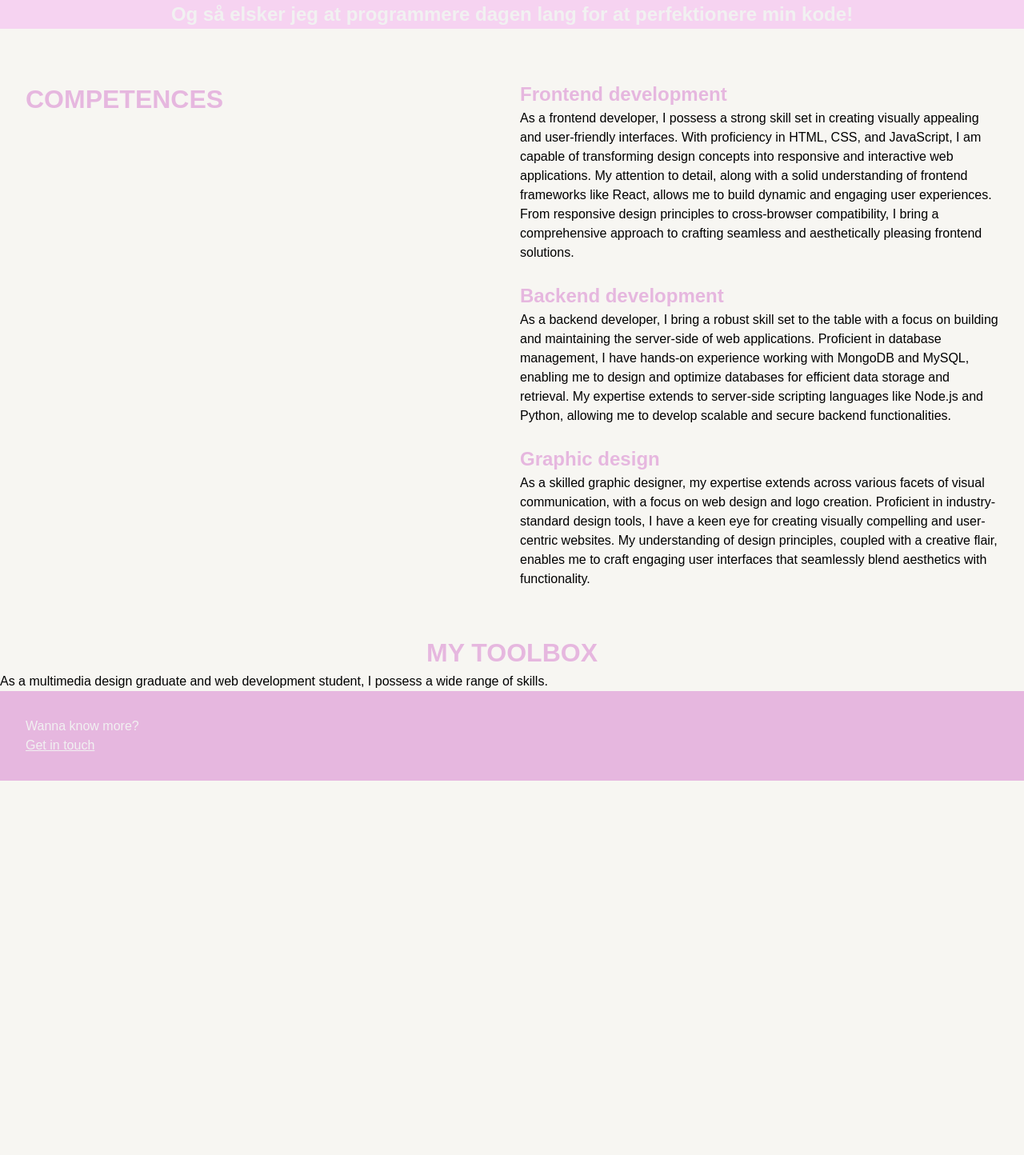
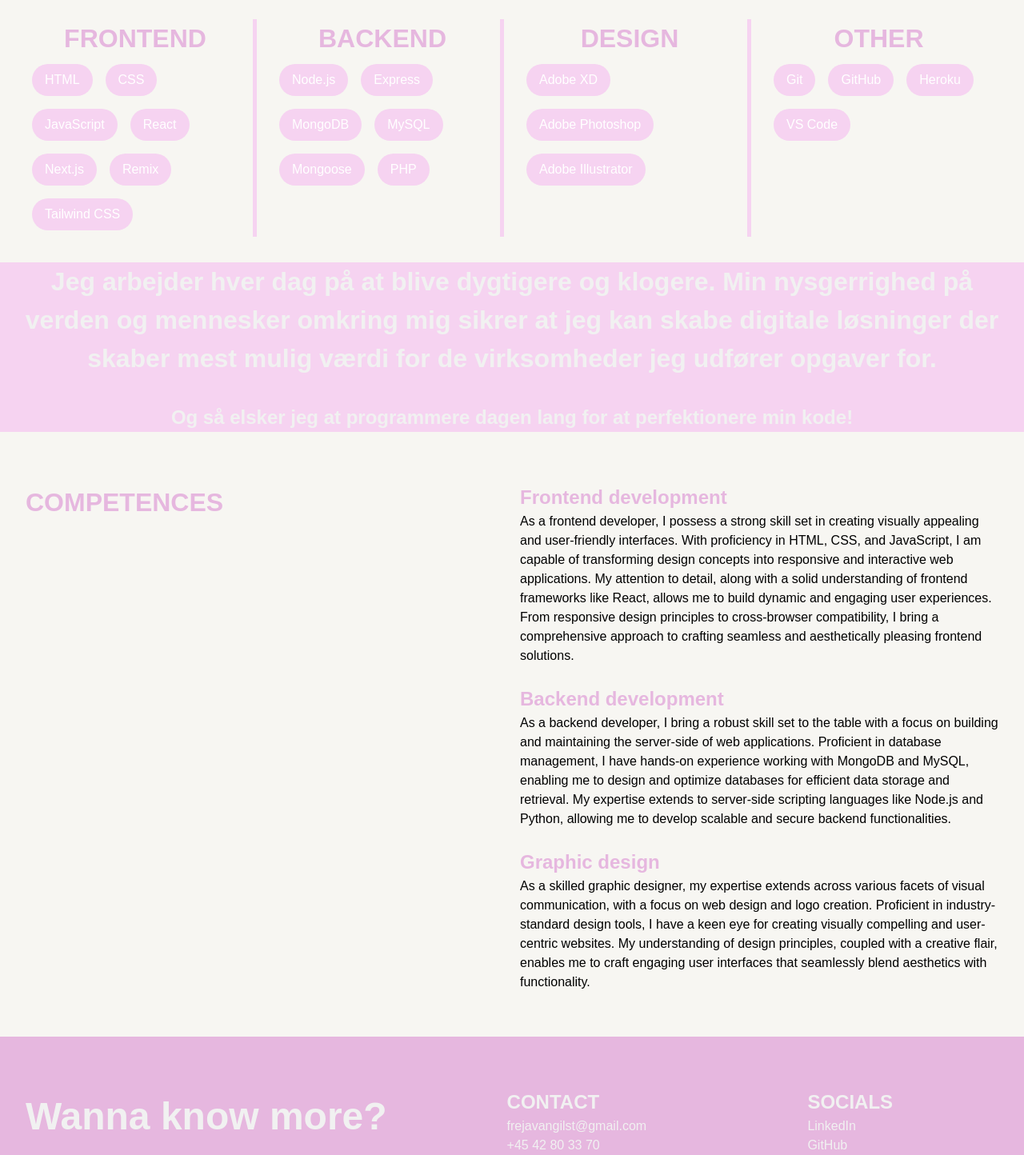
Before and after one commit to frejarafn/portfolio, a React (Create React App) app: page /about in a window 1280 px wide. Shown: the part 940-2384 px from the top of the page at 80% size. Before the commit the page ends 1916 px from the top, so only its background shows below. Built offline with nearby package versions, Linux system fonts and the light colour scheme.

Commit message:
Styling on Home Page and About Page

```diff
--- a/src/components/Footer.js
+++ b/src/components/Footer.js
@@ -1,10 +1,34 @@
 export default function Footer() {
     return (
         <footer>
-            <div>
+            <div className="footer-grid">
                 <div className="direct-contact">
                     <h2>Wanna know more?</h2>
-                    <h3>Get in touch</h3>
+                    <a href="mailto:frejavangilst@gmail.com"><h3>Get in touch</h3></a>
+                </div>
+                <div>
+                    <h2>CONTACT</h2>
+                    <p>
+                        <a href="mailto:frejavangilst@gmail.com">frejavangilst@gmail.com</a>
+                    </p>
+                    <p>
+                        <a href="tel:+4542803370">+45 42 80 33 70</a>
+                    </p>
+                    <p>
+                        Aarhus C
+                    </p>
+                </div>
+                <div>
+                    <h2>SOCIALS</h2>
+                    <p>
+                        <a href="https://www.linkedin.com/in/freja-van-gilst">LinkedIn</a>
+                    </p>
+                    <p>
+                        <a href="https://github.com/frejarafn">GitHub</a>
+                    </p>
+                    <p>
+                        <a href="https://candidate.dk/candidates/65dde4d789ed4180f337ff85">Candidate</a>
+                    </p>
                 </div>
             </div>
 
--- a/src/components/Nav.js
+++ b/src/components/Nav.js
@@ -14,12 +14,14 @@ export default function Nav() {
     return (
         <nav className="navbar">
             <div>
-                <img src="/images/logo.png" alt="Logo" className="logo" />
+                <NavLink to="/">
+                    <img src="/images/logo.png" alt="Logo" className="logo" />
+                </NavLink>
             </div>
 
             <div className="menu-buttons">
                 <button>
-                    <NavLink to="/about">About us</NavLink>
+                    <NavLink to="/about">About me</NavLink>
                 </button>
                 <button>
                     <NavLink to="/projects">Projects</NavLink>
@@ -31,6 +33,7 @@ export default function Nav() {
                     <div className="popup-content">
                         <h2>CONTACT ME</h2>
                         <a href="mailto:frejavangilst@gmail.com">frejavangilst@gmail.com</a>
+                        <p></p>
                         <a href="tel:+4542803370">+45 42 80 33 70</a>
                         <br></br>
                         <button onClick={closeContactPopup}>Close</button>
--- /dev/null
+++ b/src/components/TextAnimation.js
@@ -0,0 +1,37 @@
+// MarqueeText.js
+import React, { useEffect, useState } from 'react';
+
+const MarqueeText = ({ text }) => {
+    const [position, setPosition] = useState(window.innerWidth);
+
+    useEffect(() => {
+        const moveText = () => {
+            const screenWidth = window.innerWidth;
+            const textWidth = document.getElementById('marquee-text').offsetWidth;
+
+            if (position < -textWidth) {
+                // Nulstil positionen, når teksten går ud af skærmen
+                setPosition(screenWidth);
+            } else {
+                // Flyt teksten mod venstre
+                setPosition(position - 1);
+            }
+        };
+
+        const intervalId = setInterval(moveText, 10); // Juster efter behov
+
+        return () => {
+            clearInterval(intervalId);
+        };
+    }, [position]);
+
+    return (
+        <div className="marquee-container">
+            <div id="marquee-text" className="marquee-text" style={{ left: `${position}px` }}>
+                {text}
+            </div>
+        </div>
+    );
+};
+
+export default MarqueeText;
--- /dev/null
+++ b/src/components/Toolbox.js
@@ -0,0 +1,39 @@
+export default function Toolbox() {
+    return (
+        <div className="toolbox-grid">
+            <div className="category">
+                <h2>FRONTEND</h2>
+                <button>HTML</button>
+                <button>CSS</button>
+                <button>JavaScript</button>
+                <button>React</button>
+                <button>Next.js</button>
+                <button>Remix</button>
+                <button>Tailwind CSS</button>
+            </div>
+            <div className="category">
+                <h2>BACKEND</h2>
+                <button>Node.js</button>
+                <button>Express</button>
+                <button>MongoDB</button>
+                <button>MySQL</button>
+                <button>Mongoose</button>
+                <button>PHP</button>
+
+            </div>
+            <div className="category">
+                <h2>DESIGN</h2>
+                <button>Adobe XD</button>
+                <button>Adobe Photoshop</button>
+                <button>Adobe Illustrator</button>
+            </div>
+            <div className="category">
+                <h2>OTHER</h2>
+                <button>Git</button>
+                <button>GitHub</button>
+                <button>Heroku</button>
+                <button>VS Code</button>
+            </div>
+        </div>
+    );
+}
--- a/src/index.css
+++ b/src/index.css
@@ -17,7 +17,7 @@ body {
   -webkit-font-smoothing: antialiased;
   -moz-osx-font-smoothing: grayscale;
   background-color: var(--background);
-  padding-top: 8em;
+  padding-top: 9em;
 }
 
 code {
@@ -96,6 +96,55 @@ code {
 
 
 
+/* Home Page */
+.hi-there {
+  display: grid;
+  grid-template-columns: 1fr 1fr;
+  margin: 4em 3em;
+}
+
+.hi-there h1 {
+  font-size: 3rem;
+  font-weight: 800;
+  color: var(--theme);
+}
+
+.hi-there h2 {
+  font-size: 1.5rem;
+  font-weight: 600;
+  color: var(--theme);
+}
+
+.hi-there button {
+  margin-top: 1em;
+  color: white;
+  background-color: var(--theme);
+  padding: 0.5rem 1rem;
+  border-radius: 50px;
+  margin-right: 1em;
+  font-size: 1rem;
+}
+
+.hi-text {
+  margin: 3em;
+}
+
+.hi-there img {
+  display: block;
+  margin-left: auto;
+  margin-right: auto;
+  width: 60%;
+  border-radius: 50px;
+  transition: border-radius 1s;
+}
+
+
+
+.hi-there img:hover {
+  border-radius: 200px; /* Adjust the value as needed for the desired level of rounding */
+}
+
+
 
 /* About page */
 .about-banner {
@@ -109,8 +158,15 @@ code {
 .about-banner img {
   height: 30rem;
   width: auto;
+  border-radius: 50px;
+  transition: border-radius 1s;
 }
 
+
+
+.about-banner img:hover {
+  border-radius: 200px; /* Adjust the value as needed for the desired level of rounding */
+}
 
 .about-banner h2 {
   margin-top: 1rem;
@@ -180,7 +236,9 @@ code {
   color: var(--theme);
 }
 
-
+.toolbox {
+  margin-top: 2em;
+}
 
 .toolbox h2 {
   color: var(--theme);
@@ -189,17 +247,71 @@ code {
   text-align: center;
 }
 
+.toolbox p {
+  font-size: 1rem;
+  margin-top: 1rem;
+  text-align: center;
+}
+
+.toolbox-grid {
+  display: grid;
+  grid-template-columns: 1fr 1fr 1fr 1fr;
+  gap: 20px;
+  margin-top: 2rem;
+  padding: 2rem;
+}
+.category {
+  position: relative;
+  border-right: 5px solid var(--theme-light); /* Add this line for the vertical border */
+  padding-right: 10px; /* Add some padding to separate the border from the content */
+}
+
+.category:last-child {
+  border-right: none; /* Remove the right border for the last category */
+}
+
+
+
+.toolbox button {
+  color: white;
+  background-color: var(--theme-light);
+  padding: 0.5rem 1rem;
+  border-radius: 50px;
+  cursor: pointer;
+  font-size: 1rem;
+  border: none;
+  margin: 0.5em;
+}
+
 /* Footer */
 footer {
   background-color: var(--theme);
-  padding: 2rem;
+  padding: 4rem 2rem;
   display: flex;
   justify-content: space-between;
-  align-items: center;
+  color: var(--white);
+}
+.footer-grid {
+  display: grid;
+  grid-template-columns: 2fr 1fr 1fr;
+  gap: 150px;
+}
+
+.footer-grid h2 {
+  font-size: 1.5rem;
+  font-weight: 800;
+  color: var(--white);
+
+}
+
+.direct-contact h2 {
+  font-size: 3rem;
+  font-weight: 800;
   color: var(--white);
 }
 
 .direct-contact h3 {
   text-decoration: underline;
-
+  font-size: 2.5rem;
+  font-weight: 600;
 }
--- a/src/pages/AboutPage.js
+++ b/src/pages/AboutPage.js
@@ -1,4 +1,5 @@
 import ImageSlider from "../components/ImageSlider";
+import Toolbox from "../components/Toolbox";
 
 export default function AboutPage() {
     return (
@@ -12,7 +13,7 @@ export default function AboutPage() {
                 </div>
                 <div>
                     <div className="slider">
-                        <ImageSlider imageUrl="/images/abouttop.png" timerDuration={1000} />
+                        <ImageSlider imageUrl="/images/Profil.jpg" timerDuration={1000} />
                     </div>
 
                 </div>
@@ -20,6 +21,16 @@ export default function AboutPage() {
 
 
             </div>
+            <section className="toolbox">
+                <h2>
+                    MY TOOLBOX
+                </h2>
+                <p>
+                    As a multimedia design graduate and web development student, I possess a wide range of skills.
+
+                </p>
+                <Toolbox></Toolbox>
+            </section>
             <section className="about-section">
                 <h2>
                     Jeg arbejder hver dag på at blive dygtigere og klogere. Min nysgerrighed på verden og mennesker omkring mig sikrer at jeg kan skabe digitale løsninger der skaber mest mulig værdi for de virksomheder jeg udfører opgaver for.
@@ -28,6 +39,7 @@ export default function AboutPage() {
                     Og så elsker jeg at programmere dagen lang for at perfektionere min kode!
                 </h3>
             </section>
+
             <section className="competences">
                 <div>
                     <h2>
@@ -56,15 +68,7 @@ export default function AboutPage() {
 
                 </div>
             </section>
-            <section className="toolbox">
-                <h2>
-                    MY TOOLBOX
-                </h2>
-                <p>
-                    As a multimedia design graduate and web development student, I possess a wide range of skills.
 
-                </p>
-            </section>
 
 
 
--- a/src/pages/HomePage.js
+++ b/src/pages/HomePage.js
@@ -1,7 +1,24 @@
+import ImageSlider from "../components/ImageSlider";
+
 export default function HomePage() {
     return (
-        <div className="App">
-            <p>HEJ</p>
-        </div>
+        <div>
+            <div className="hi-there">
+                <div className="hi-text">
+                    <h1>HI THERE!</h1>
+                    <h2>I'm Freja van Gilst</h2>
+                    <p>My name is Freja van Gilst, and I am 24 years old. I am a  multimedia design graduate and I am currently studying web development at Business Academy Aarhus. I love coding and coming up with new creative solutions that can add value to businesses and individuals. I am motivated by the desire to create excellent web experiences and, at the same time, I become wiser and more experienced every day. </p>
+                    <button>MY CV</button>
+                    <button>
+                        <a href="https://www.linkedin.com/in/freja-van-gilst">LINKEDIN</a>
+                    </button>
+                </div >
+                <div className="hero-image">
+                    <ImageSlider imageUrl="/images/full-profile.png" timerDuration={1000} />
+
+                </div>
+            </div>
+
+        </div >
     );
 }
```
Also changed, not shown: 2 other files (tests, documents, lock files or other folders).
